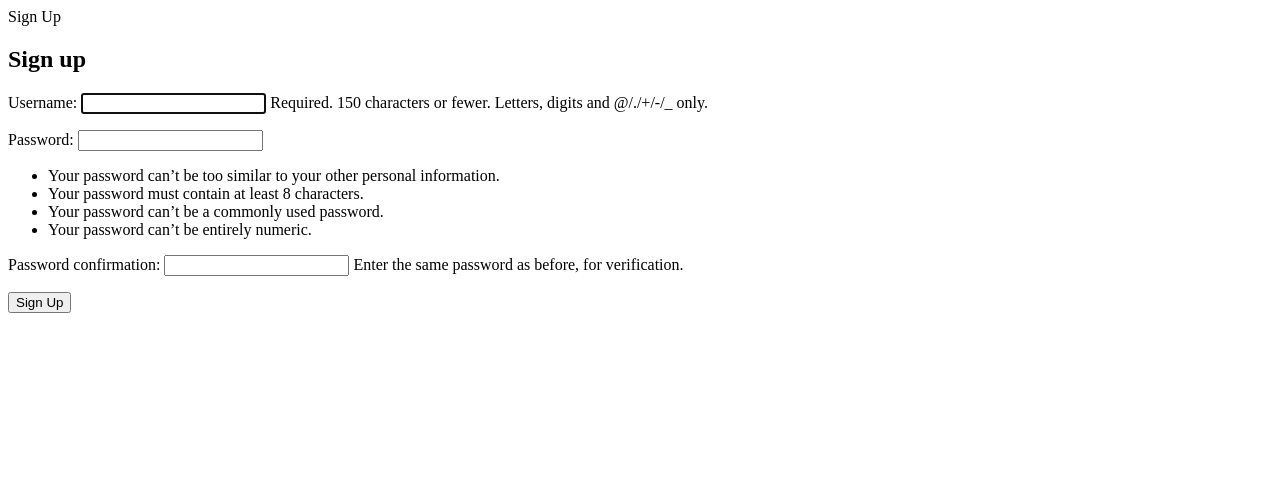
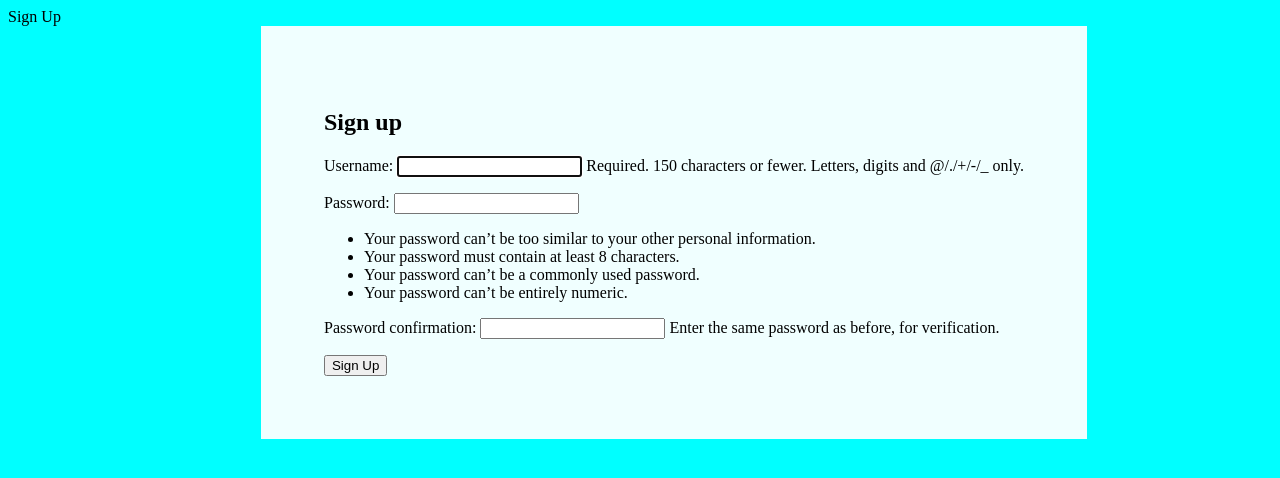
Before and after one commit to vivekj52/Video_Streamer, a Django app: page /auth/signup/ in a window 1280 px wide. Shown: the top 478 px of the page. Run offline with Django 3.2, Linux system fonts and the light colour scheme.

Commit message:
Adding css files

```diff
--- /dev/null
+++ b/static/streamer/registration/signup.css
@@ -0,0 +1,13 @@
+body{
+    background-color: aqua;
+}
+
+.form{
+    display: block;
+    position: relative;
+    left: 20%;
+    border: 10px black;
+    background-color: azure;
+    width: fit-content;
+    padding: 5%;
+}
--- a/templates/registration/signup.html
+++ b/templates/registration/signup.html
@@ -2,6 +2,9 @@
 <html lang="en">
 <head>
     <meta charset="UTF-8">
+    <meta name="viewport" content="width=device-width, initial-scale=1">
+    {% load static %}
+    <link rel="stylesheet" type="text/css" href="{% static 'streamer/registration/signup.css' %}"/>
     <title>Sign Up</title>
 </head>
 <body>
@@ -10,6 +13,7 @@
 
 {% block title %}Sign Up{% endblock %}
 
+<div class="form">
 {% block content %}
   <h2>Sign up</h2>
   <form method="post">
@@ -18,6 +22,6 @@
     <button type="submit">Sign Up</button>
   </form>
 {% endblock %}
-
+</div>
 </body>
 </html>
```
Also changed, not shown: static/streamer/registration/login.css (added, +13 -0 lines), templates/registration/login.html (+16 -1 lines).
